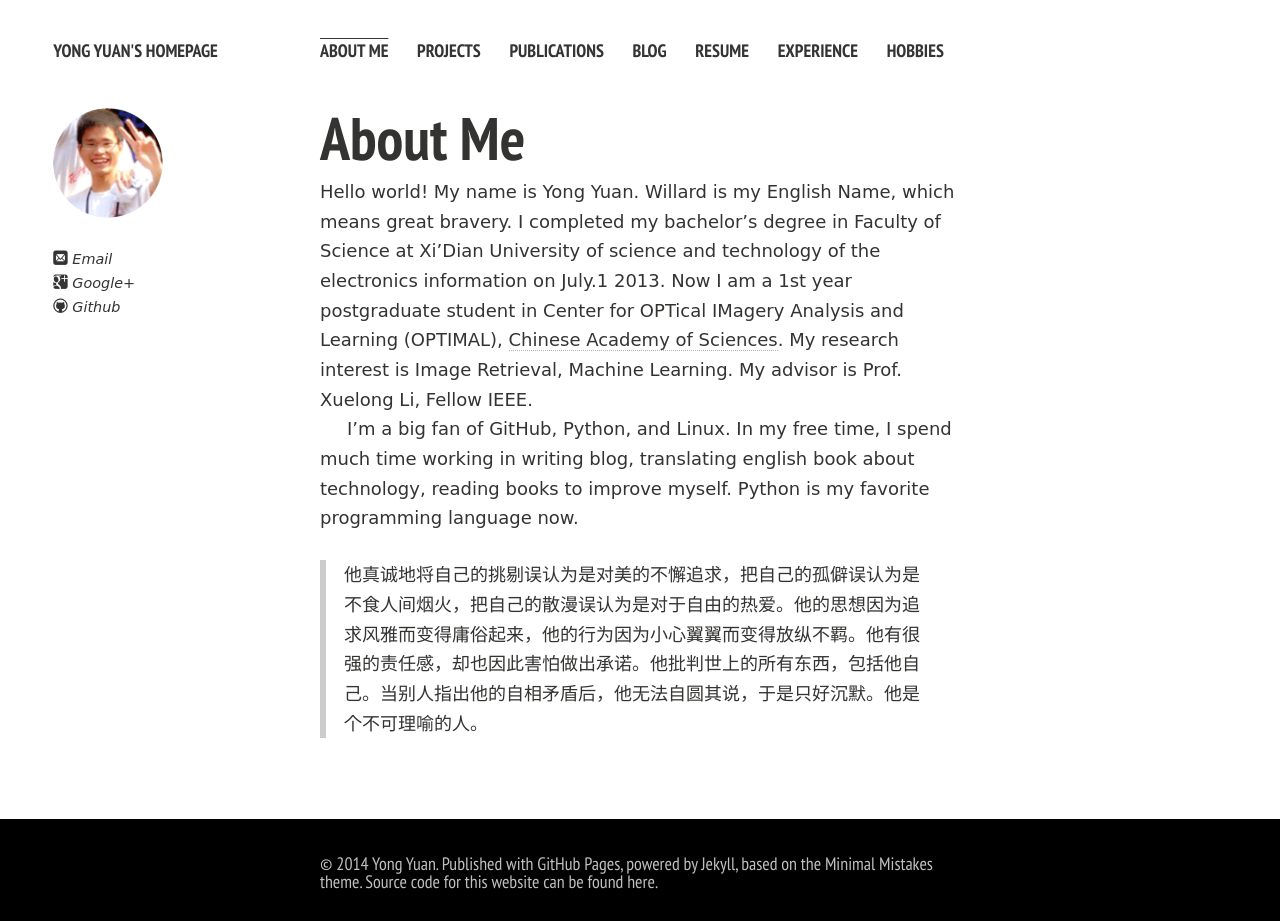
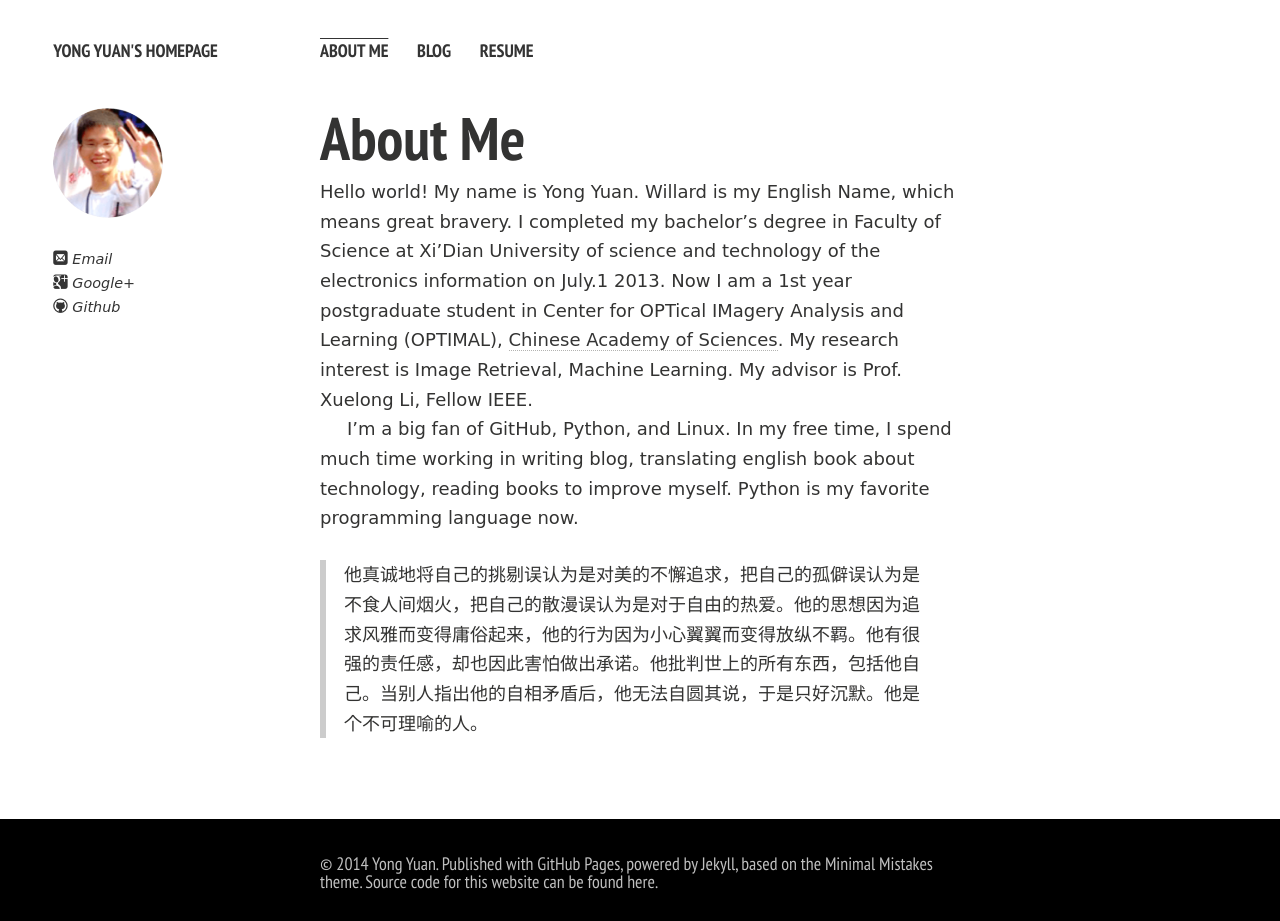
Before and after one commit to yihuicao/willard-yuan.github.com, a Jekyll site: the page built from index.md, in a window 1280 px wide. Built offline with Jekyll 4.4.1, drawn with Linux system fonts in a browser that asks for light colours; nearby versions of some CDN libraries; Markdown is read by kramdown in place of the engine named in the settings; some of the changed lines change nothing that is shown.

Commit message:
Update _config.yml

```diff
--- a/_config.yml
+++ b/_config.yml
@@ -31,18 +31,18 @@ bing_verify:
 links:
   - title: About Me
     url: /
-  - title: Projects
-    url: /projects/
-  - title: Publications
-    url: /publications/
+#  - title: Projects
+#    url: /projects/
+#  - title: Publications
+#    url: /publications/
   - title: Blog
     url: /blog/
   - title: Resume
     url: /resume/
-  - title: Experience
-    url: /experience/
-  - title: Hobbies
-    url: /hobbies/
+#  - title: Experience
+#    url: /experience/
+#  - title: Hobbies
+#    url: /hobbies/
 
 # http://en.wikipedia.org/wiki/List_of_tz_database_time_zones
 timezone: Asia/Chongqing
```
